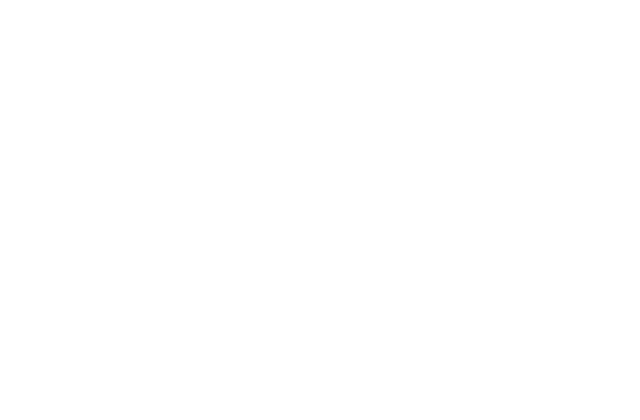
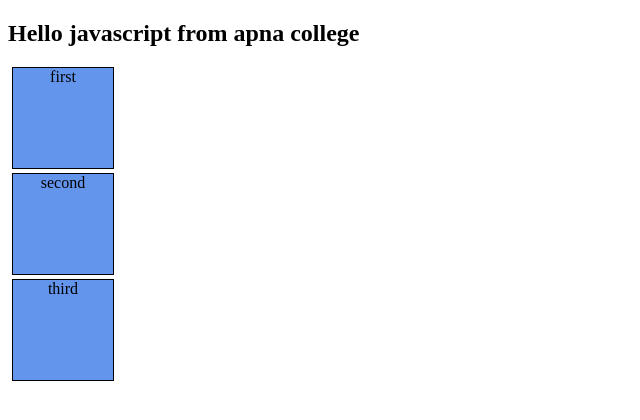
Before and after one commit to Kishan-panday/Learn_javascript, a plain HTML site: page ps/ps3.html in a window 1280 px wide. Shown: the whole page, without its empty margins (0-640 px from the left). Drawn offline with Linux system fonts and the light colour scheme.

Commit message:
change mode

```diff
--- /dev/null
+++ b/ps/ps13.js
@@ -0,0 +1,3 @@
+let h2 = document.querySelector("h2");
+console.dir(h2.innerText);
+h2.innerText= h2.innerText + " from apna college";
--- /dev/null
+++ b/ps/ps14.css
@@ -0,0 +1,7 @@
+div{
+height: 200px;
+width: 150px;
+background-color: aquamarine;
+text-align: center;
+border: 1px;
+}
--- a/ps/ps3.html
+++ b/ps/ps3.html
@@ -4,8 +4,13 @@
     <meta charset="UTF-8">
     <meta name="viewport" content="width=device-width, initial-scale=1.0">
     <title>Document</title>
+    <link rel="stylesheet" href="style.css">
 </head>
 <body>
-    <script src ="ps10.js" ></script>
+    <h2>Hello javascript</h2>
+    <div class="box">first</div>
+    <div class="box">second</div>
+    <div class="box">third</div>
+    <script src ="ps13.js" ></script>
 </body>
 </html>
--- /dev/null
+++ b/ps/style.css
@@ -0,0 +1,8 @@
+.box{
+    height: 100px;
+    width: 100px;
+    background-color: cornflowerblue;
+    border: 1px solid black;
+    margin: 4px;
+    text-align: center;
+}
```
Also changed, not shown: ps/ps14.html (added, +14 -0 lines), ps/ps14.js (added, +14 -0 lines).
